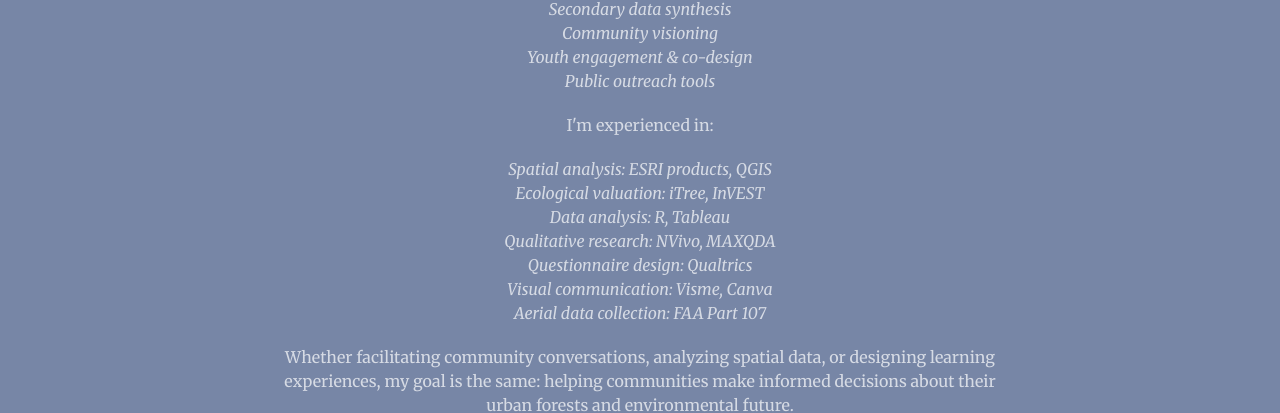
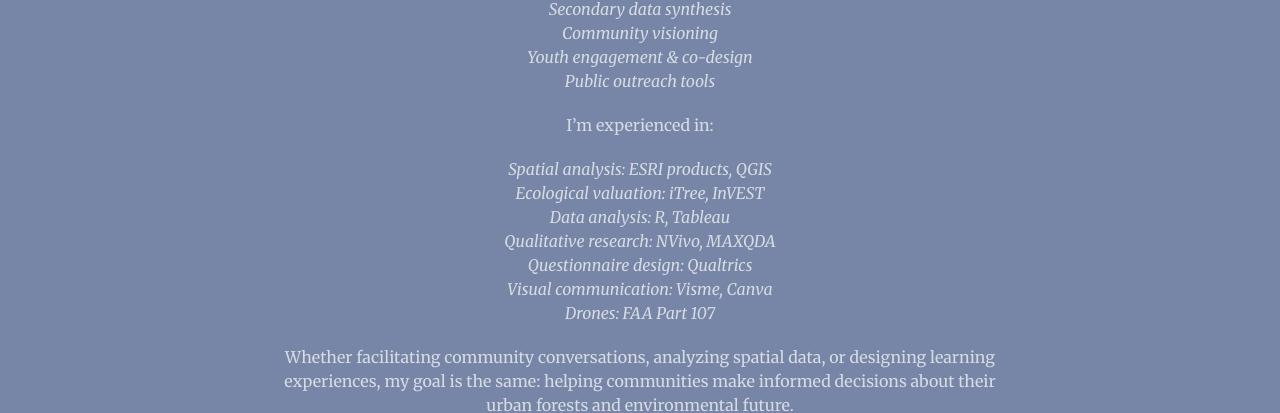
Before and after one commit to RodriguezMayraI/RodriguezMayraI.github.io, a Jekyll site: the page built from index.html, in a window 1280 px wide and 900 px high, scrolled down 1210 px. Shown: the part 145-558 px from the top of the window. Built offline with Jekyll 4.4.1, drawn with Linux system fonts in a browser that asks for light colours.

Commit message:
Update call-to-action.html

```diff
--- a/_includes/call-to-action.html
+++ b/_includes/call-to-action.html
@@ -28,7 +28,7 @@
                 </p>
 
                 <p class="text-faded">
-                    I'm experienced in:
+                    I’m experienced in:
                 </p>
 
                 <p class="text-faded">
@@ -38,7 +38,7 @@
     <em>Qualitative research: NVivo, MAXQDA</em><br>
     <em>Questionnaire design: Qualtrics</em><br>
     <em>Visual communication: Visme, Canva</em><br>
-    <em>Aerial data collection: FAA Part 107</em><br>
+    <em>Drones: FAA Part 107</em><br>
                 </p>
 
                 <p class="text-faded">
```
